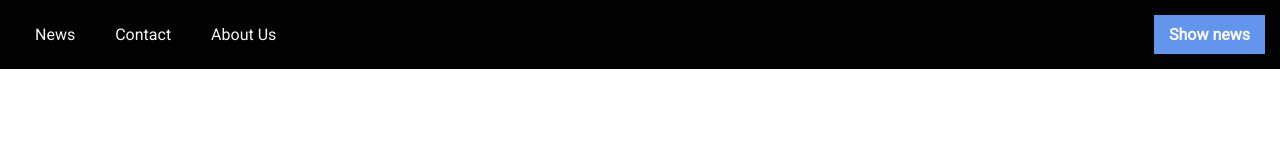
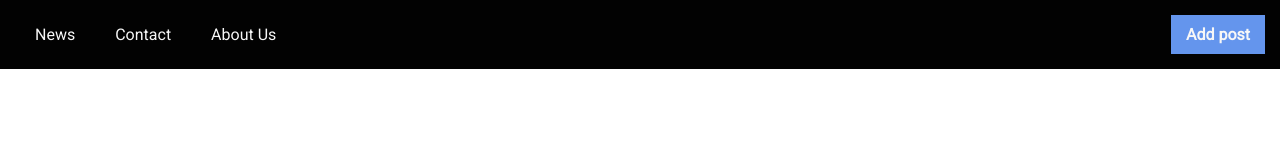
Before and after one commit to Bjornoya/blog, a React (Create React App) app: page / in a window 1280 px wide. Shown: the top 160 px of the page. Built offline with nearby package versions, Linux system fonts and the light colour scheme.

Commit message:
Removed logic from Button component. Changed children props

```diff
--- a/src/components/Button/Button.js
+++ b/src/components/Button/Button.js
@@ -1,18 +1,12 @@
 import React from 'react';
 import PropTypes from 'prop-types';
-import { useDispatch } from "react-redux";
 import style from './Button.module.scss';
-
-import { getNews } from "../../actions/actionCreators";
-
 
 const Button = ({ children }) => {
 
-    const dispatch = useDispatch();
-
     if(children) {
         return (
-            <div className={style.button} data-test="button" onClick={() => dispatch(getNews())}>
+            <div className={style.button} data-test="button">
                 {children}
             </div>
         );
--- a/src/components/Header/Header.js
+++ b/src/components/Header/Header.js
@@ -10,7 +10,7 @@ const Header = () => {
                 <div className={style.menuItem} data-test="menuItem">Contact</div>
                 <div className={style.menuItem} data-test="menuItem">About Us</div>
             </nav>
-            <Button children="Show news" />
+            <Button children="Add post" />
         </header>
     );
 };
```
